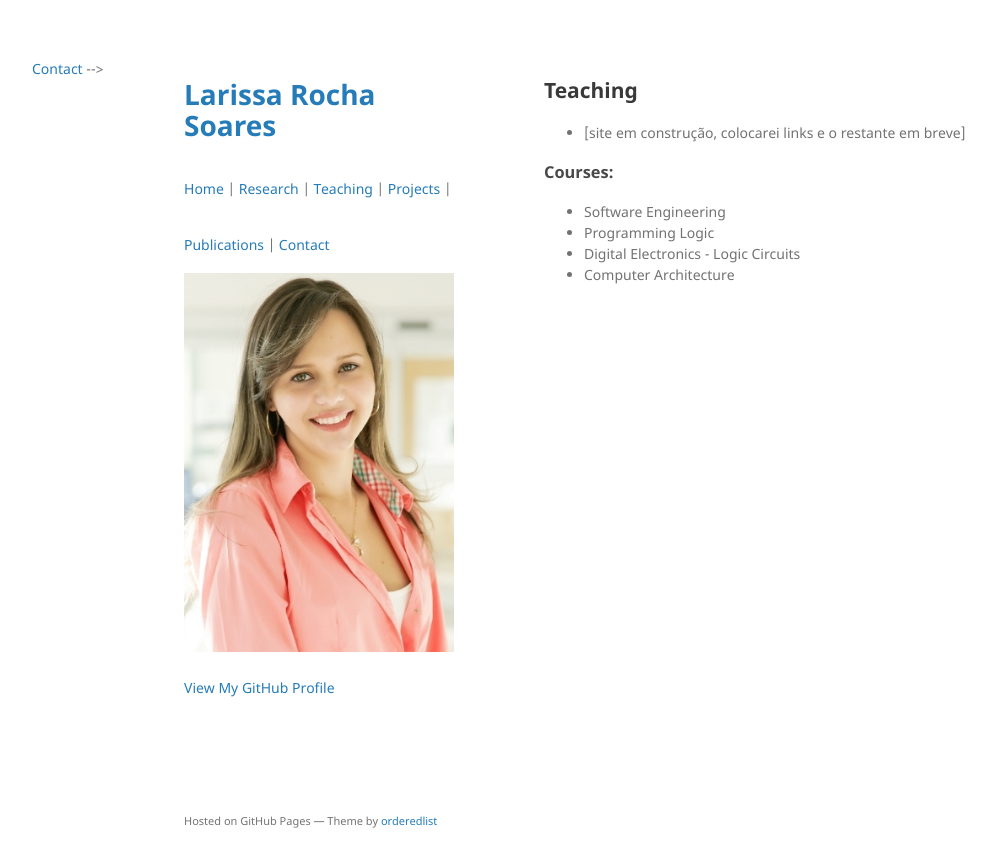
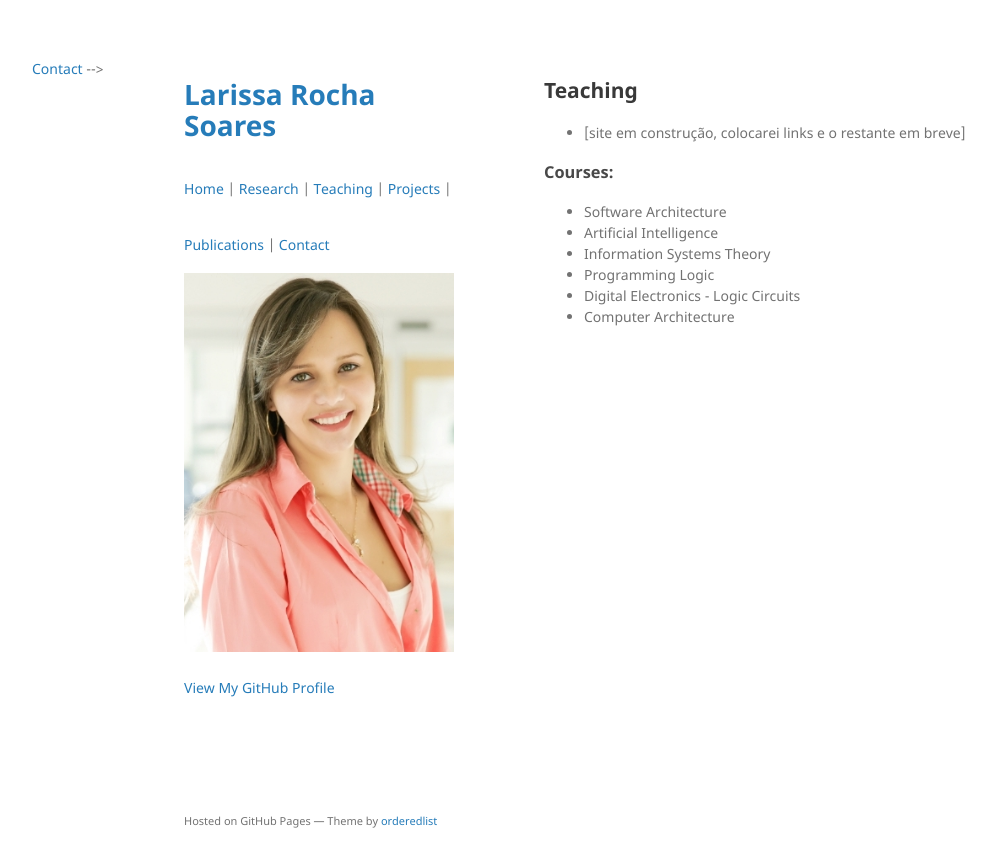
Before and after one commit to larirsoares/larirsoares.github.io, a Jekyll site: the page built from ensino.md, in a window 1280 px wide. Shown: the top 867 px of the page, without its empty margins (26-1022 px from the left). Built offline with Jekyll 4.4.1, drawn with Linux system fonts in a browser that asks for light colours; the repository's description, which GitHub fills in, is left out.

Commit message:
Update ensino.md

```diff
--- a/ensino.md
+++ b/ensino.md
@@ -7,7 +7,9 @@ title: Teaching
 * [site em construção, colocarei links e o restante em breve]
 
 ### Courses:
-* Software Engineering
+* Software Architecture
+* Artificial Intelligence
+* Information Systems Theory
 * Programming Logic
-* Digital Electronics  - Logic Circuits
+* Digital Electronics - Logic Circuits
 * Computer Architecture
```
